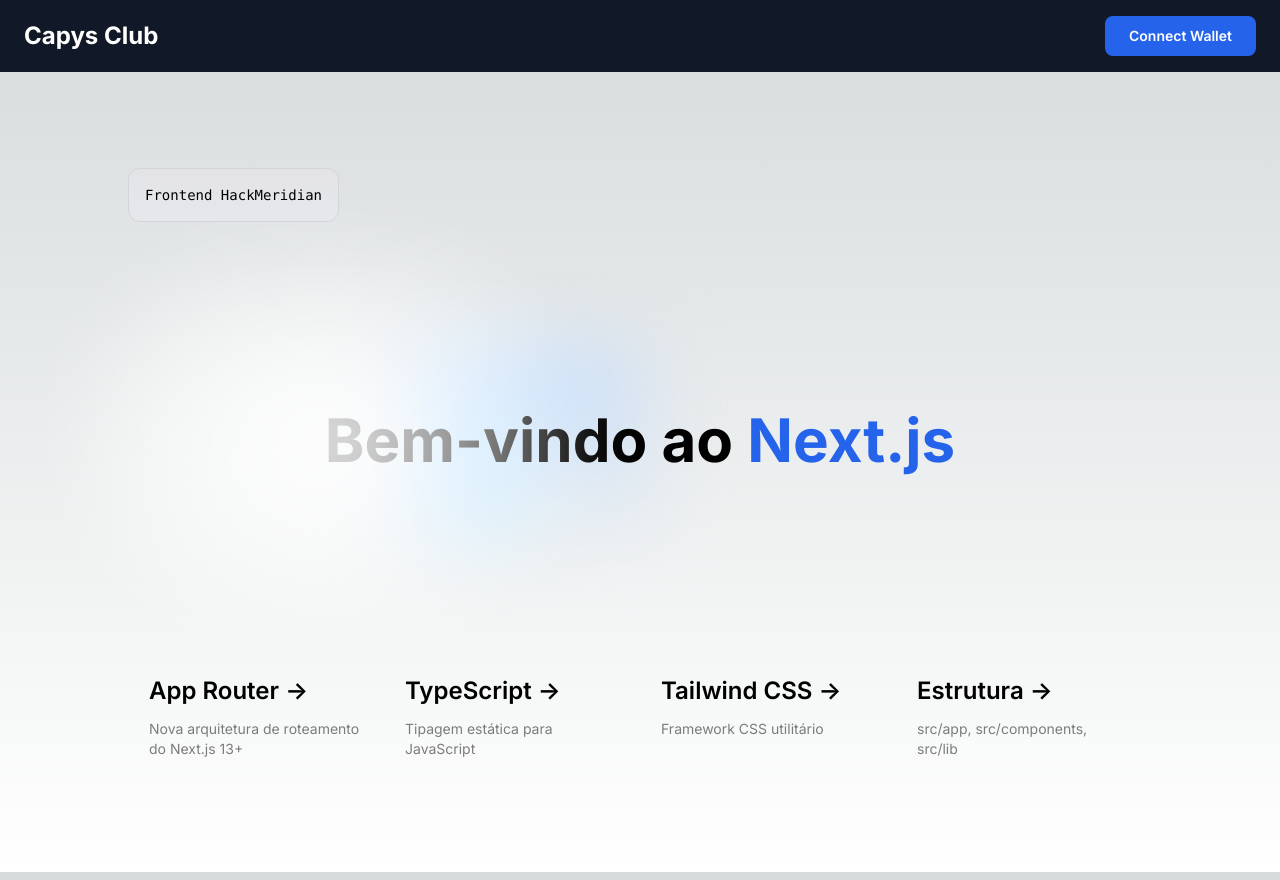
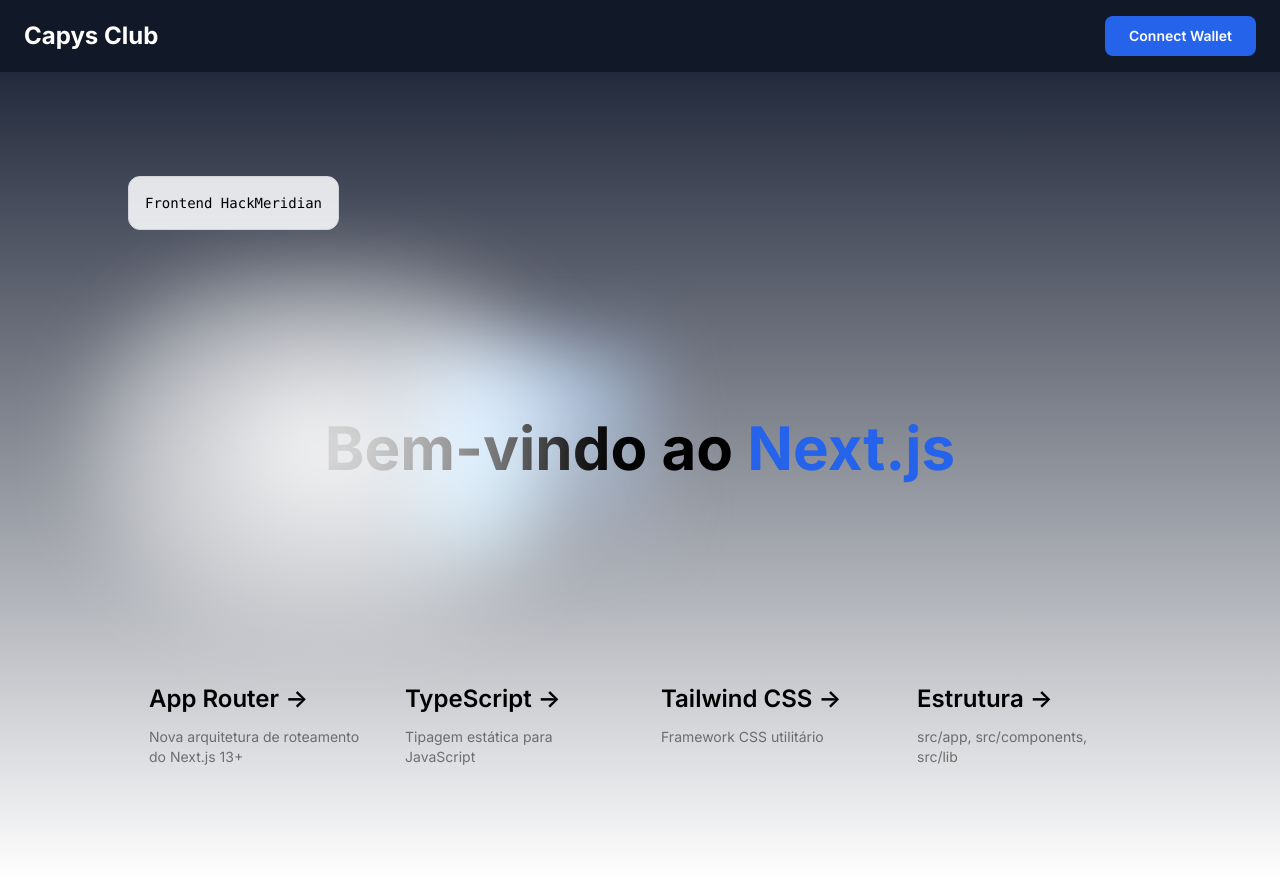
Before and after one commit to oaxiapsolrac/frontend-hackmeridian, a Next.js app: page / in a window 1280 px wide. Built offline with nearby package versions, Linux system fonts and the light colour scheme.

Commit message:
feat first steps: 3, layout

```diff
--- a/src/app/layout.tsx
+++ b/src/app/layout.tsx
@@ -1,6 +1,7 @@
 import type { Metadata } from 'next'
 import { Inter } from 'next/font/google'
 import './globals.css'
+import Header from '@/components/Header'
 
 const inter = Inter({ subsets: ['latin'] })
 
@@ -16,7 +17,12 @@
 }) {
   return (
     <html lang="pt-BR">
-      <body className={inter.className}>{children}</body>
+      <body className={`${inter.className} bg-slate-900`}>
+        <Header />
+        <main className="pt-20">
+          {children}
+        </main>
+      </body>
     </html>
   )
 }
--- a/src/app/page.tsx
+++ b/src/app/page.tsx
@@ -1,10 +1,6 @@
-import Header from '@/components/Header'
-
 export default function Home() {
   return (
-    <div className="min-h-screen">
-      <Header />
-      <main className="flex min-h-screen flex-col items-center justify-between p-24">
+    <main className="flex min-h-screen flex-col items-center justify-between p-24">
       <div className="z-10 max-w-5xl w-full items-center justify-between font-mono text-sm lg:flex">
         <p className="fixed left-0 top-0 flex w-full justify-center border-b border-gray-300 bg-gradient-to-b from-zinc-200 pb-6 pt-8 backdrop-blur-2xl dark:border-neutral-800 dark:bg-zinc-800/30 dark:from-inherit lg:static lg:w-auto  lg:rounded-xl lg:border lg:bg-gray-200 lg:p-4 lg:dark:bg-zinc-800/30">
           Frontend HackMeridian
@@ -67,7 +63,6 @@
           </p>
         </div>
       </div>
-      </main>
-    </div>
+    </main>
   )
 }
--- a/src/components/Header.tsx
+++ b/src/components/Header.tsx
@@ -2,7 +2,7 @@
 
 export default function Header() {
   return (
-    <header className="bg-gray-900 text-white px-6 py-4">
+    <header className="fixed top-0 left-0 right-0 z-50 bg-gray-900 text-white px-6 py-4">
       <div className="flex items-center justify-between max-w-7xl mx-auto">
         {/* Logo */}
         <div className="flex items-center">
```
